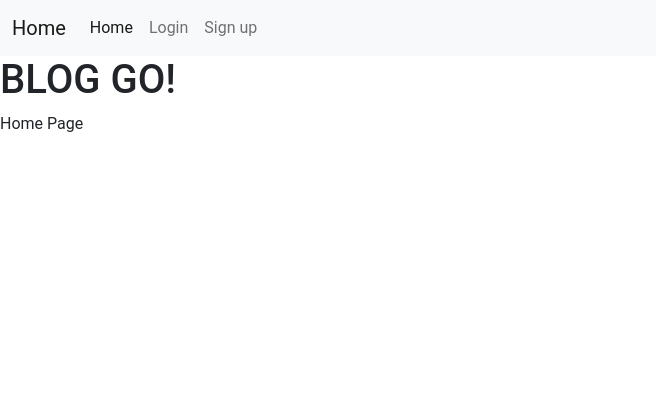
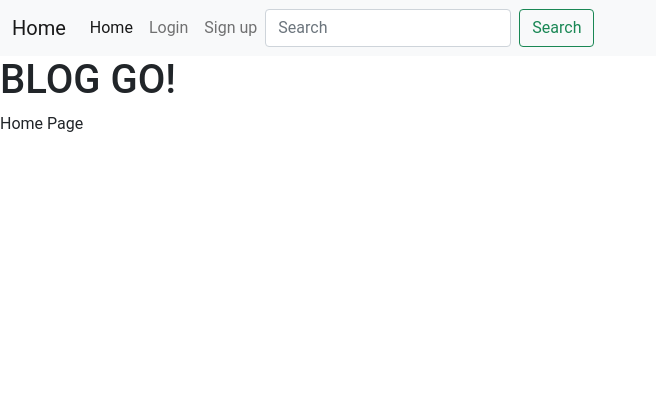
Before and after one commit to samg11/bloggo, a Flask app: page / in a window 1280 px wide. Shown: the top 420 px of the page, without its empty margins (0-656 px from the left). Run offline with Flask 2, Linux system fonts and the light colour scheme.

Commit message:
search bar with no function

```diff
--- a/templates/base.html
+++ b/templates/base.html
@@ -42,6 +42,10 @@
 						</li>
 						{% endif %}
 					</ul>
+					<form class="d-flex">
+						<input class="form-control me-2" type="search" placeholder="Search" aria-label="Search">
+						<button class="btn btn-outline-success" type="submit">Search</button>
+					</form>
 				</div>
 			</div>
 		</nav>
```
